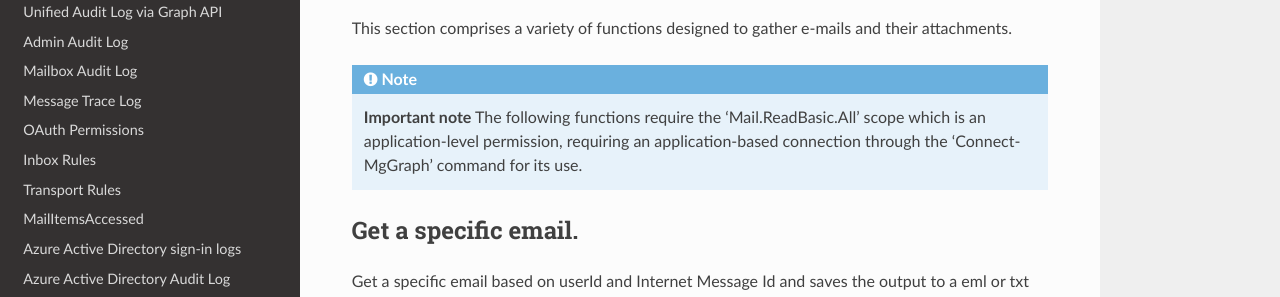
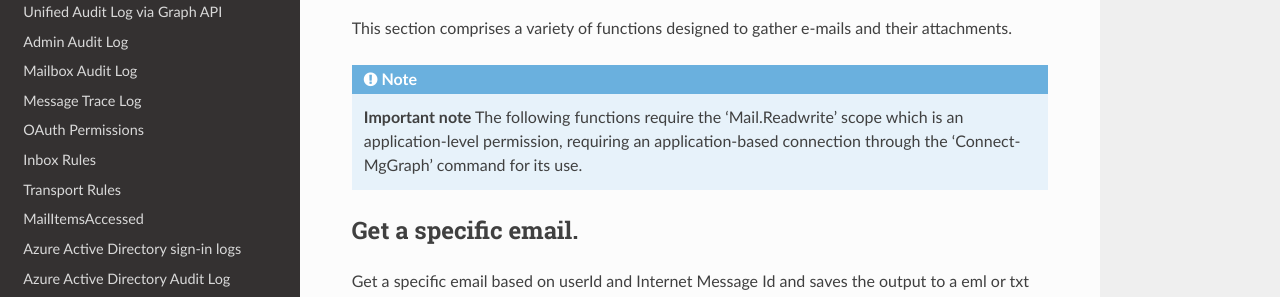
Before and after one commit to invictus-ir/Microsoft-Extractor-Suite, a Sphinx documentation site: the page built from docs/source/functionality/GetEmails.rst, in a window 1280 px wide and 900 px high. Shown: the part 143-440 px from the top of the window. Built offline with Sphinx 7.4.7 and the Read the Docs theme 2.0.0, drawn with Linux system fonts in a browser that asks for light colours; some of the changed text lies outside the part shown.

Commit message:
Update 2.0.3
- Fixed incorrect scope for Get-Emails in both the script and documentation.
- Added mergeoutput flag for the Audit Logs Graph acquisition method.
- Fixed mergeoutput to generate correct JSON format for Microsoft-Analyzer-Suite.
- Added try/catch in the Activity Logs and Directory Activity Logs authentication flows to catch errors when the user is not connected.
- Removed filter from Get-AzureDirectoryActivityLogs to ensure all events are collected.
- Fixed a small logic error in Get-AdminUsers, preventing errors when removed user IDs are identified in a group.

```diff
--- a/docs/source/conf.py
+++ b/docs/source/conf.py
@@ -6,8 +6,8 @@ project = 'Microsoft-Extractor-Suite'
 copyright = 'Copyright 2024 Invictus Incident Response'
 author = 'Joey Rentenaar & Korstiaan Stam'
 
-release = '2.0.2'
-version = '2.0.2'
+release = '2.0.3'
+version = '2.0.3'
 
 # -- General configuration
 
--- a/docs/source/functionality/AzureAuditLogsGraph.rst
+++ b/docs/source/functionality/AzureAuditLogsGraph.rst
@@ -31,6 +31,9 @@ Parameters
     - OutputDir is the parameter specifying the output directory.
     - Default: The output will be written to: "Output\AzureAD\{date_AuditLogs}\Auditlogs.json
 
+-MergeOutput (optional)
+    - MergeOutput is the parameter specifying if you wish to merge CSV outputs to a single file.
+
 -Encoding (optional)
     - Encoding is the parameter specifying the encoding of the JSON output file.
     - Default: UTF8
--- a/docs/source/functionality/AzureSignInLogsGraph.rst
+++ b/docs/source/functionality/AzureSignInLogsGraph.rst
@@ -35,6 +35,9 @@ Parameters
     - Encoding is the parameter specifying the encoding of the JSON output file.
     - Default: UTF8
 
+-MergeOutput (optional)
+    - MergeOutput is the parameter specifying if you wish to merge CSV outputs to a single file.
+
 -UserIds (optional)
     - UserIds is the UserIds parameter filtering the log entries by the account of the user who performed the actions.
 
--- a/docs/source/functionality/GetEmails.rst
+++ b/docs/source/functionality/GetEmails.rst
@@ -4,7 +4,7 @@ This section comprises a variety of functions designed to gather e-mails and the
 
 .. note::
 
-  **Important note** The following functions require the 'Mail.ReadBasic.All' scope which is an application-level permission, requiring an application-based connection through the 'Connect-MgGraph' command for its use.
+  **Important note** The following functions require the 'Mail.Readwrite' scope which is an application-level permission, requiring an application-based connection through the 'Connect-MgGraph' command for its use.
 
 Get a specific email.
 ^^^^^^^^^^^
@@ -57,8 +57,8 @@ The output will be saved to the 'EmailExport' directory within the 'Output' dire
 Permissions
 """"""""""""""""""""""""""
 - Before utilizing this function, it is essential to ensure that the appropriate permissions have been granted. This function relies on the Microsoft Graph API and requires an application to authenticate with specific scopes that grant the necessary access levels.
-- Make sure to connect using the following permission: 'Mail.ReadBasic.All'.
-- For instance, if you choose to use User.Read.All, your command would look like this: Connect-MgGraph -Scopes 'Mail.ReadBasic.All'
+- Make sure to connect using the following permission: 'Mail.Readwrite'.
+- For instance, if you choose to use User.Read.All, your command would look like this: Connect-MgGraph -Scopes 'Mail.Readwrite'
 
 Get a specific attachment.
 ^^^^^^^^^^^
@@ -95,8 +95,8 @@ The output will be saved to the 'EmailExport' directory within the 'Output' dire
 Permissions
 """"""""""""""""""""""""""
 - Before utilizing this function, it is essential to ensure that the appropriate permissions have been granted. This function relies on the Microsoft Graph API and requires an application to authenticate with specific scopes that grant the necessary access levels.
-- Make sure to connect using the following permission: 'Mail.ReadBasic.All'.
-- For instance, if you choose to use User.Read.All, your command would look like this: Connect-MgGraph -Scopes 'Mail.ReadBasic.All'
+- Make sure to connect using the following permission: 'Mail.Readwrite'.
+- For instance, if you choose to use User.Read.All, your command would look like this: Connect-MgGraph -Scopes 'Mail.Readwrite'
 
 Show e-mail.
 ^^^^^^^^^^^
--- a/docs/source/installation/Prerequisites.rst
+++ b/docs/source/installation/Prerequisites.rst
@@ -90,7 +90,7 @@ Each functionality requires one of the following permissions:
 +---------------------------+-----------------------------------------+
 | E-mails/Attachments       | Mail.Read                               |
 |                           +-----------------------------------------+
-|                           | Mail.ReadBasic.All (Application only)   |
+|                           | Mail.Readwrite (Application only)       |
 +---------------------------+-----------------------------------------+
 | User/Admin information    | User.Read.All                           |
 |                           +-----------------------------------------+
```
Also changed, not shown: 10 other files.
